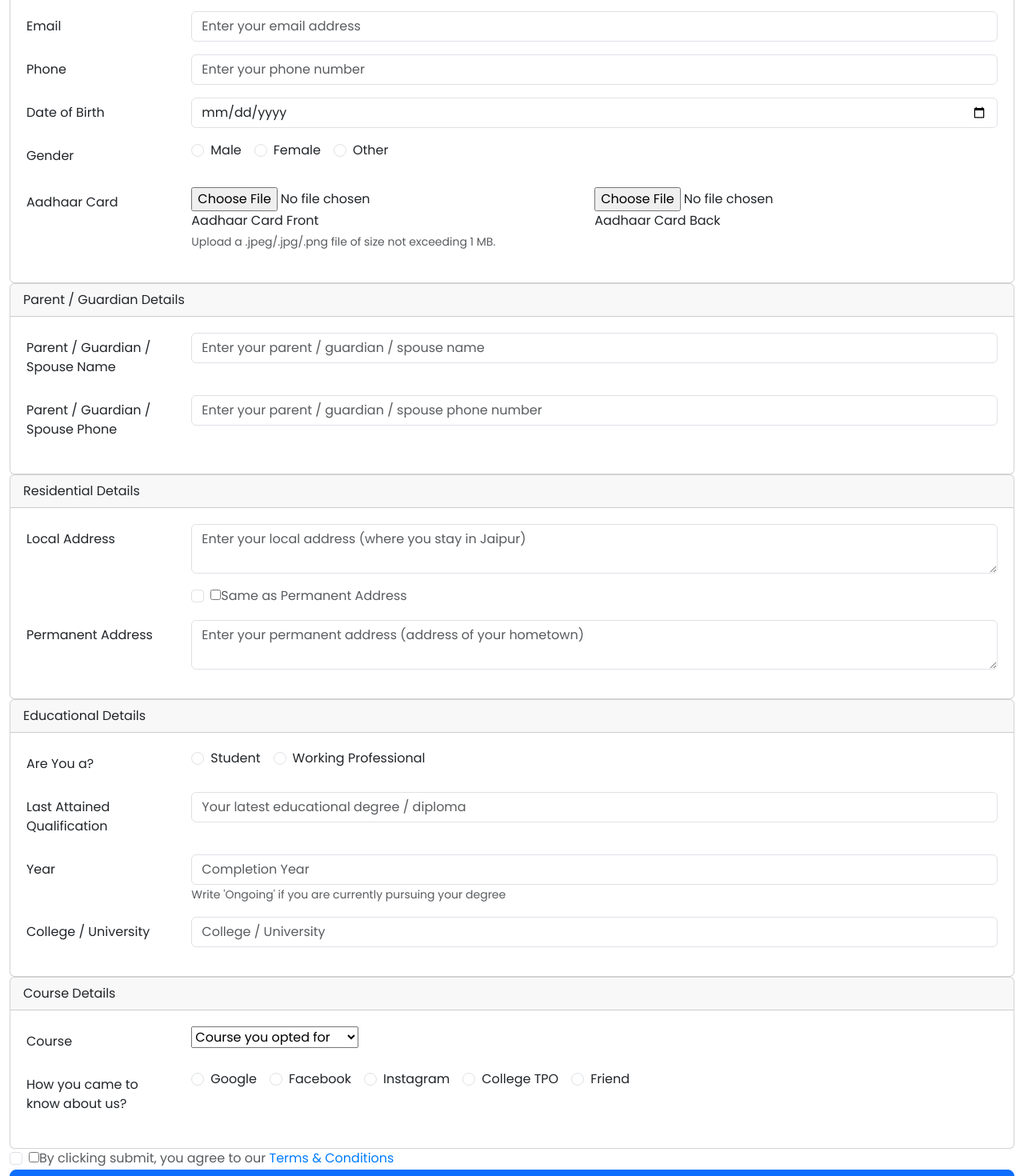
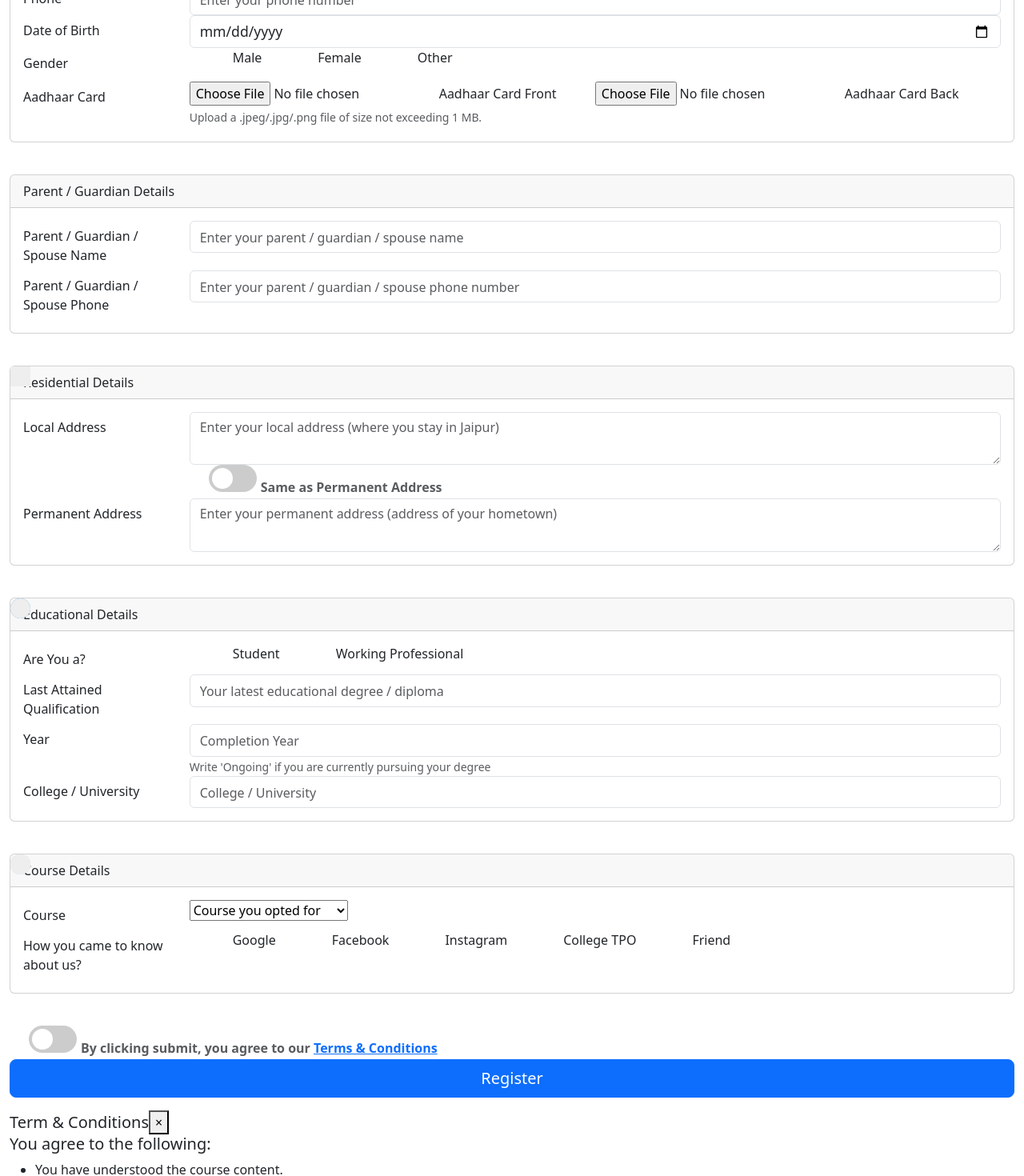
Before and after one commit to someshsharma63/registration_form_react, a React (Vite) app: page / in a window 1280 px wide. Shown: the part 180-1650 px from the top of the page at 80% size. Built offline with nearby package versions, Linux system fonts and the light colour scheme.

Commit message:
check button update and change layout of form

```diff
--- a/index.html
+++ b/index.html
@@ -1,6 +1,5 @@
 <!doctype html>
-<html lang="en">
-  <head>
+<html lang="en">  <head>
     <meta charset="UTF-8" />
     <link rel="icon" type="image/svg+xml" href="/vite.svg" />
     <meta name="viewport" content="width=device-width, initial-scale=1.0" />
--- a/src/App.css
+++ b/src/App.css
@@ -1,24 +1,254 @@
-*
-{
-  margin: 0;
-  padding: 0;
-  box-sizing: border-box;
-  font-family: "Poppins";
+.card{
+  margin:20px 0 40px 0;
 }
-input[type=button].btn-block, input[type=reset].btn-block, input[type=submit].btn-block {
+.card:last-of-type{margin-bottom: 20px;}
+
+.success-msg{
   width: 100%;
 }
-.card-body {
-  -ms-flex: 1 1 auto;
-  flex: 1 1 auto;
-  min-height: 1px;
-  padding: 1.25rem;
+.hide{
+  display:none;
 }
-.form-group {
-  margin-bottom: 1rem;
+
+/*input[type=submit] {
+  margin:20px;
+}*/
+.success{
+  /*position: absolute;
+  top: 20%;*/
+  background-color: rgba(0,0,0,.5);
+  color: #ffffff;
+  font-size: 50px;
+  text-align: center;
+  width: 100%;
 }
-a {
-  color: #007bff;
-  text-decoration: none;
-  background-color: transparent;
+.success button{
+   width: 80px;
 }
+.success button img{
+  height: auto;
+  width: 100%;
+}
+/*.form-text{
+  font-size: 100%;
+  font-weight: 900;
+}*/
+
+.checkRadio {
+display: block;
+position: relative;
+padding-left: 0;
+margin-bottom: 12px;
+cursor: pointer;
+-webkit-user-select: none;
+-moz-user-select: none;
+-ms-user-select: none;
+user-select: none;
+}
+
+.checkBox{
+padding-left: 30px;
+}
+input[type=radio], input[type=checkbox] {
+position: absolute !important;
+opacity: 0;
+cursor: pointer;
+height: 0;
+width: 0;
+}
+.checkmark {
+position: absolute;
+top: 0;
+left: 0;
+height: 25px;
+width: 25px;
+background-color: #eee;
+display: flex;
+justify-content: center;
+align-items: center;
+}
+input[type=radio] ~ .checkmark{
+border-radius: 50%;
+}
+input[type=checkbox] ~ .checkmark:after{
+left: 9px;
+top: 4px;
+width: 5px;
+height: 10px;
+border: solid white;
+border-width: 0 3px 3px 0;
+-webkit-transform: rotate(45deg);
+-ms-transform: rotate(45deg);
+transform: rotate(45deg);
+}
+.checkmark:hover {
+background-color: #ccc;
+cursor: pointer;
+}
+input:checked ~ .checkmark {
+background-color: #2196F3;
+}
+.checkmark:after {
+content: "";
+position: absolute;
+display: none;
+}
+input:checked ~ .checkmark:after {
+display: block;
+}
+.checkmark:after {
+  top: 32%;
+  left: 32%;
+  width: 35%;
+  height: 35%;
+  background: white;
+  border-radius: 50%;
+}
+.form-check-label{
+  margin-left: 30px;
+}
+.switch ~ .form-check-label{
+  margin-left: 5px;
+  font-weight: 600;
+}
+.checkRadio.check2{
+  top: 5px;
+  left: 14px;
+}
+/*
+input[type=radio] ~ .checkmark:after{
+  top: 8px;
+  left: 8px;
+  width: 10px;
+  height: 10px;
+  border-radius: 50%;
+  background: #fff;
+}*/
+.form-control.is-invalid{
+  border-width: 3px;
+  box-shadow: inset 1px 1px 3px 3px rgba(0,0,0,0.2), 1px 1px 3px 3px rgba(0,0,0,0.3);
+  color: #f00;
+}
+#ui-id-1-button{
+  width: 100%;
+  padding-left: 15px;
+  padding-right: 15px;
+  background: #fff;
+  color: #6c757d;
+  opacity: 1;
+  padding-top: 10px;
+  padding-bottom: 10px;
+  border-radius: 6px;
+}
+.form-control{
+  font-size: 1.1rem;
+}
+.card:last{
+  margin-bottom: 20px;
+}
+
+
+.ui-widget-header .ui-icon{
+background-image: url(../images/ui-icons_444444_256x240.png);
+}
+
+/*.working-div, input[name=friendname], label[for=friendname]{
+  display: none;
+}*/
+
+.switch {
+position: relative;
+display: inline-block;
+width: 60px;
+height: 34px;
+margin-bottom: 0;
+}
+
+.switch input {
+opacity: 0;
+width: 0;
+height: 0;
+}
+
+.slider {
+position: absolute;
+cursor: pointer;
+top: 0;
+left: 0;
+right: 0;
+bottom: 0;
+background-color: #ccc;
+-webkit-transition: .4s;
+transition: .4s;
+}
+
+.slider:before {
+position: absolute;
+content: "";
+height: 26px;
+width: 26px;
+left: 4px;
+bottom: 4px;
+background-color: white;
+-webkit-transition: .4s;
+transition: .4s;
+}
+.slider.round {
+border-radius: 34px;
+}
+
+.slider.round:before {
+border-radius: 50%;
+}
+input:checked + .slider {
+background-color: #2196F3;
+}
+
+input:focus + .slider {
+box-shadow: 0 0 1px #2196F3;
+}
+
+input:checked + .slider:before {
+-webkit-transform: translateX(26px);
+-ms-transform: translateX(26px);
+transform: translateX(26px);
+}
+
+@media all and (min-width: 768px){
+::placeholder{
+  font-size: 1rem;
+}
+}
+
+@media all and (max-width: 600px){
+  .tnc .form-check{
+      flex-direction: column;
+      align-items: flex-start;
+  }
+  .mb-small{
+      margin-bottom: 0.5rem !important;
+  }
+  ::placeholder{
+      font-size: 0.88rem;
+  }
+}
+
+input.btn.btn-lg.btn-primary.btn-block {
+  width: 100%;
+}
+
+input[type=radio] ~ .checkmark {
+  border-radius: 50%;
+}
+
+.checkmark {
+  position: absolute;
+  top: 0;
+  left: 0;
+  height: 25px;
+  width: 25px;
+  background-color: #eee;
+  display: flex;
+  justify-content: center;
+  align-items: center;
+}
--- a/src/App.jsx
+++ b/src/App.jsx
@@ -1,6 +1,11 @@
 import './App.css'
 
 function App() {
+
+	function termsCondition()
+	{
+		alert("Open Terms & Conditions and click on I Agree.")
+	}
 	return (
 		<>
 			<div id="wrapper">
@@ -9,12 +14,14 @@ function App() {
 				<div className="success-msg alert alert-success alert-dismissible fade hide" role="alert">
 					<strong>THANKS. Your registration is successful.</strong>
 					<button type="button" className="close" data-dismiss="alert" aria-label="Close">
-								<span aria-hidden="true">×</span>
+						<span aria-hidden="true">&times;</span>
 					</button>
 				</div>
 
 				<div className="col-sm-12">
 					<form className="registration-form mb-3" method="post" action="" encType="multipart/form-data">
+
+
 
 						<div className="card">
 							<div className="card-header">Personal Details</div>
@@ -23,7 +30,7 @@ function App() {
 								<div className="form-group row">
 									<label htmlFor="name" className="col-sm-2 col-form-label">Name</label>
 									<div className="col-sm-10">
-												<input type="text" className="form-control" id="name" name="name" placeholder="Enter your full name" autoFocus="" required=""></input>
+										<input type="text" className="form-control" id="name" name="name" placeholder="Enter your full name" autoFocus required/>
 										<small className="form-text text-danger" id="name-error"></small>
 									</div>
 								</div>
@@ -31,7 +38,7 @@ function App() {
 								<div className="form-group row">
 									<label htmlFor="email" className="col-sm-2 col-form-label">Email</label>
 									<div className="col-sm-10">
-												<input type="email" className="form-control" id="email" name="email" placeholder="Enter your email address" required=""></input>
+										<input type="email" className="form-control" id="email" name="email" placeholder="Enter your email address" required/>
 										<small className="form-text text-danger" id="email-error"></small>
 									</div>
 								</div>
@@ -39,15 +46,14 @@ function App() {
 								<div className="form-group row">
 									<label htmlFor="phone" className="col-sm-2 col-form-label">Phone</label>
 									<div className="col-sm-10">
-												<input type="text" className="form-control" id="phone" name="phone" placeholder="Enter your phone number" required=""></input>
+										<input type="text" className="form-control" id="phone" name="phone" placeholder="Enter your phone number" required/>
 										<small className="form-text text-danger" id="phone-error"></small>
 									</div>
 								</div>
-
 								<div className="form-group row">
 									<label htmlFor="dob" className="col-sm-2 col-form-label">Date of Birth</label>
 									<div className="col-sm-10">
-												<input type="date" className="form-control" id="dob" name="dob" placeholder="Enter your Date of Birth" required=""></input>
+										<input type="date" className="form-control" id="dob" name="dob" placeholder="Enter your Date of Birth" required/>
 										<small className="form-text text-danger" id="dob-error"></small>
 									</div>
 								</div>
@@ -57,20 +63,20 @@ function App() {
 									<div className="col-sm-10">
 										<div className="form-check form-check-inline">
 											<label className="form-check-label mb-small" htmlFor="male">Male
-														<input className="form-check-input" type="radio" name="gender" id="male" value="male" required=""></input>
+												<input className="form-check-input" type="radio" name="gender" id="male" value="male" required/>
 												<span className="checkmark"></span>
 											</label>
 										</div>
 										<div className="form-check form-check-inline">
 											<label className="form-check-label mb-small" htmlFor="female">Female
-														<input className="form-check-input" type="radio" name="gender" id="female" value="female" required=""></input>
+												<input className="form-check-input" type="radio" name="gender" id="female" value="female" required/>
 												<span className="checkmark"></span>
 											</label>
 										</div>
 										<div className="form-check form-check-inline">
 
 											<label className="form-check-label mb-small" htmlFor="other">Other
-														<input className="form-check-input" type="radio" name="gender" id="other" value="other" required=""></input>
+												<input className="form-check-input" type="radio" name="gender" id="other" value="other" required/>
 												<span className="checkmark"></span>
 											</label>
 										</div>
@@ -83,14 +89,14 @@ function App() {
 									<div className="col-sm-10 row">
 										<div className="col-sm-6">
 											<div className="custom-file">
-														<input type="file" className="custom-file-input" id="aadharFront" name="aadharFront" required=""></input>
+												<input type="file" className="custom-file-input" id="aadharFront" name="aadharFront" required/>
 												<label className="custom-file-label" htmlFor="aadharFront">Aadhaar Card Front</label>
 											</div>
 										</div>
 
 										<div className="col-sm-6">
 											<div className="custom-file">
-														<input type="file" className="custom-file-input" id="aadharBack" name="aadharBack" required=""></input>
+												<input type="file" className="custom-file-input" id="aadharBack" name="aadharBack" required/>
 												<label className="custom-file-label" htmlFor="aadharBack">Aadhaar Card Back</label>
 											</div>
 										</div>
@@ -103,6 +109,7 @@ function App() {
 						</div>
 
 
+
 						<div className="card">
 							<div className="card-header">Parent / Guardian Details</div>
 							<div className="card-body">
@@ -110,7 +117,7 @@ function App() {
 								<div className="form-group row">
 									<label htmlFor="fname" className="col-sm-2 col-form-label">Parent / Guardian / Spouse Name</label>
 									<div className="col-sm-10">
-												<input type="text" className="form-control" id="fname" name="fname" placeholder="Enter your parent / guardian / spouse name" required=""></input>
+										<input type="text" className="form-control" id="fname" name="fname" placeholder="Enter your parent / guardian / spouse name" required/>
 										<small className="form-text text-danger" id="fname-error"></small>
 									</div>
 								</div>
@@ -118,7 +125,7 @@ function App() {
 								<div className="form-group row">
 									<label htmlFor="fphone" className="col-sm-2 col-form-label">Parent / Guardian / Spouse Phone</label>
 									<div className="col-sm-10">
-												<input type="text" className="form-control" id="fphone" name="fphone" placeholder="Enter your parent / guardian / spouse phone number" required=""></input>
+										<input type="text" className="form-control" id="fphone" name="fphone" placeholder="Enter your parent / guardian / spouse phone number" required/>
 										<small className="form-text text-danger" id="fphone-error"></small>
 									</div>
 								</div>
@@ -127,7 +134,7 @@ function App() {
 						</div>
 
 
-								{/* RESIDENTIAL  */}
+
 
 						<div className="card">
 							<div className="card-header">Residential Details</div>
@@ -136,7 +143,7 @@ function App() {
 								<div className="form-group row">
 									<label htmlFor="laddress" className="col-sm-2 col-form-label">Local Address</label>
 									<div className="col-sm-10">
-												<textarea className="form-control" name="laddress" id="laddress" placeholder="Enter your local address (where you stay in Jaipur)" required=""></textarea>
+										<textarea className="form-control" name="laddress" id="laddress" placeholder="Enter your local address (where you stay in Jaipur)" required></textarea>
 										<small className="form-text text-danger" id="address-error"></small>
 									</div>
 								</div>
@@ -144,13 +151,12 @@ function App() {
 								<div className="form-group row">
 									<div className="offset-sm-2 col-sm-10">
 										<div className="form-check form-check-inline">
-													<label className="
-													">
-														<input type="checkbox" id="same" value="same"></input>
+											<label className="switch">
+												<input type="checkbox" id="same" value="same"/>
 												<span className="slider round"></span>
 											</label>
 											<label className="form-check-label pr-2 text-muted" htmlFor="same">Same as Permanent Address</label>
-													<input className="form-check-input" type="checkbox" id="same" value="same"></input>
+											<input className="form-check-input" type="checkbox" id="same" value="same"/>
 											    <span className="checkmark"></span>
 
 										</div>
@@ -160,7 +166,7 @@ function App() {
 								<div className="form-group row">
 									<label htmlFor="paddress" className="col-sm-2 col-form-label">Permanent Address</label>
 									<div className="col-sm-10">
-												<textarea className="form-control" name="paddress" id="paddress" placeholder="Enter your permanent address (address of your hometown)" required=""></textarea>
+										<textarea className="form-control" name="paddress" id="paddress" placeholder="Enter your permanent address (address of your hometown)" required></textarea>
 										<small className="form-text text-danger" id="paddress-error"></small>
 									</div>
 								</div>
@@ -169,7 +175,7 @@ function App() {
 						</div>
 
 
-								{/* EDUCATIONAL */}
+
 
 						<div className="card">
 							<div className="card-header">Educational Details</div>
@@ -180,13 +186,13 @@ function App() {
 									<div className="col-sm-10">
 										<div className="form-check form-check-inline">
 											<label className="form-check-label mb-small" htmlFor="student">Student
-														<input className="form-check-input" type="radio" name="areyoua" id="student" value="student" required=""></input>
+												<input className="form-check-input" type="radio" name="areyoua" id="student" value="student" required checked/>
 												<span className="checkmark"></span>
 											</label>
 										</div>
 										<div className="form-check form-check-inline">
 											<label className="form-check-label mb-small" htmlFor="working">Working Professional
-														<input className="form-check-input" type="radio" name="areyoua" id="working" value="working" required=""></input>
+												<input className="form-check-input" type="radio" name="areyoua" id="working" value="working" required/>
 												<span className="checkmark"></span>
 											</label>
 										</div>
@@ -197,14 +203,14 @@ function App() {
 										<div className="form-group row">
 											<label htmlFor="qualification" className="col-sm-2 col-form-label">Last Attained Qualification</label>
 											<div className="col-sm-10">
-														<input className="form-control" type="text" name="qualification" id="qualification" placeholder="Your latest educational degree / diploma" required=""></input>
+												<input className="form-control" type="text" name="qualification" id="qualification" placeholder="Your latest educational degree / diploma" required/>
 											</div>
 										</div>
 
 										<div className="form-group row">
 											<label htmlFor="qualificationYear" className="col-sm-2 col-form-label">Year</label>
 											<div className="col-sm-10">
-														<input className="form-control" type="text" name="qualificationYear" id="qualificationYear" placeholder="Completion Year" required=""></input>
+												<input className="form-control" type="text" name="qualificationYear" id="qualificationYear" placeholder="Completion Year" required/>
 												<small className="form-text text-danger"></small>
 												<small id="yearHelpBlock" className="form-text text-muted">
 													Write 'Ongoing' if you are currently pursuing your degree
@@ -215,7 +221,7 @@ function App() {
 										<div className="form-group row">
 											<label htmlFor="qualificationYear" className="col-sm-2 col-form-label">College / University</label>
 											<div className="col-sm-10">
-														<input className="form-control" type="text" name="college" id="college" placeholder="College / University" required=""></input>
+												<input className="form-control" type="text" name="college" id="college" placeholder="College / University" required/>
 											</div>
 										</div>
 									</div>
@@ -225,7 +231,7 @@ function App() {
 						</div>
 
 
-								{/* COURSE  */}
+
 
 						<div className="card">
 							<div className="card-header">Course Details</div>
@@ -234,8 +240,8 @@ function App() {
 								<div className="form-group row">
 									<label htmlFor="course" className="col-sm-2 col-form-label">Course</label>
 									<div className="col-sm-10 course-div">
-												<select defaultValue="Course you opted for" className="custom-select" name="course" id="course" required="">
-													<option disabled="" value="">Course you opted for</option>
+										<select className="custom-select" name="course" id="course" required>
+											<option selected="" disabled="" value="">Course you opted for</option>
 <option value="advanced java">Advance Java</option>
 <option value="android">Android</option>
 <option value="computer basics">Computer Basics</option>
@@ -260,65 +266,67 @@ function App() {
 									<div className="col-sm-10 source">
 										<div className="form-check form-check-inline">
 											<label className="form-check-label mb-small" htmlFor="google">Google
-														<input className="form-check-input" type="radio" name="referral" id="google" value="google" required=""></input>
+												<input className="form-check-input" type="radio" name="referral" id="google" value="google" checked required/>
 												<span className="checkmark"></span>
 											</label>
 										</div>
 										<div className="form-check form-check-inline">
 											<label className="form-check-label mb-small" htmlFor="facebook">Facebook
-														<input className="form-check-input" type="radio" name="referral" id="facebook" value="facebook" required=""></input>
+												<input className="form-check-input" type="radio" name="referral" id="facebook" value="facebook" required/>
 												<span className="checkmark"></span>
 											</label>
 										</div>
 										<div className="form-check form-check-inline">
 											<label className="form-check-label mb-small" htmlFor="instagram">Instagram
-														<input className="form-check-input" type="radio" name="referral" id="instagram" value="instagram" required=""></input>
+												<input className="form-check-input" type="radio" name="referral" id="instagram" value="instagram" required/>
 												<span className="checkmark"></span>
 											</label>
 										</div>
 										<div className="form-check form-check-inline">
 											<label className="form-check-label mb-small" htmlFor="collegetpo">College TPO
-														<input className="form-check-input" type="radio" name="referral" id="collegetpo" value="collegetpo" required=""></input>
+												<input className="form-check-input" type="radio" name="referral" id="collegetpo" value="collegetpo" required/>
 												<span className="checkmark"></span>
 											</label>
 										</div>
 										<div className="form-check form-check-inline">
 											<label className="form-check-label mb-small" htmlFor="friend">Friend
-														<input className="form-check-input" type="radio" name="referral" id="friend" value="friend" required=""></input>
+												<input className="form-check-input" type="radio" name="referral" id="friend" value="friend" required/>
 												<span className="checkmark"></span>
 											</label>
 										</div>
 										<div className="friend-div"></div>
 									</div>
 								</div>
+
+
+
 							</div>
 						</div>
 
-								<div className="col-sm-12 tnc">
+						<div className="col-sm-12">
 							<div className="form-check form-check-inline">
 								<label className="switch">
-											<input type="checkbox" id="terms" value="terms" required="" disabled="">
-											</input>
-											<span className="slider round" onClick="alert('Open Terms &amp; Conditions and click on I Agree.')"></span>
+									<input type="checkbox" id="terms" value="terms" required disabled/>
+									<span className="slider round" onClick={termsCondition}></span>
 								</label>
-										<label className="form-check-label pl-2 text-muted" htmlFor="terms">By clicking submit, you agree to our <a href="" data-toggle="modal" data-target="#exampleModal">Terms &amp; Conditions</a></label>
-										<input className="form-check-input" type="checkbox" id="terms" value="terms" required></input>
+								<label className="form-check-label pl-2 text-muted" htmlFor="terms">By clicking submit, you agree to our <a href="" data-toggle="modal" data-target="#exampleModal">Terms & Conditions</a></label>
+							<input className="form-check-input" type="checkbox" id="terms" value="terms" required/>
 								    <span className="checkmark"></span>
 
 							</div>
 						</div>
 						<div className="col-sm-12">
-									<input type="submit" name="register" className="btn btn-lg btn-primary btn-block" value="Register"></input>
+							<input type="submit" name="register" className="btn btn-lg btn-primary btn-block" value="Register"/>
 						</div>
 
 					</form>
-							<div className="modal" tabIndex="-1" id="exampleModal">
+					<div classNameName="modal" tabIndex="-1" id="exampleModal">
 						<div className="modal-dialog">
 							<div className="modal-content">
 								<div className="modal-header">
-											<h5 className="modal-title">Term &amp; Conditions</h5>
+									<h5 className="modal-title">Term & Conditions</h5>
 									<button type="button" className="close" data-dismiss="modal" aria-label="Close">
-												<span aria-hidden="true">×</span>
+										<span aria-hidden="true">&times;</span>
 									</button>
 								</div>
 								<div className="modal-body">
--- a/src/main.jsx
+++ b/src/main.jsx
@@ -1,9 +1,9 @@
 import { createRoot } from 'react-dom/client'
 import "bootstrap/dist/css/bootstrap.min.css";
 import "bootstrap/dist/js/bootstrap.bundle.js";
+import "bootstrap/dist/js/bootstrap.js";
 import App from './App.jsx'
 
 createRoot(document.getElementById('root')).render(
     <App />
-
 )
```
Lines whose indentation alone changed are shown as unchanged.
